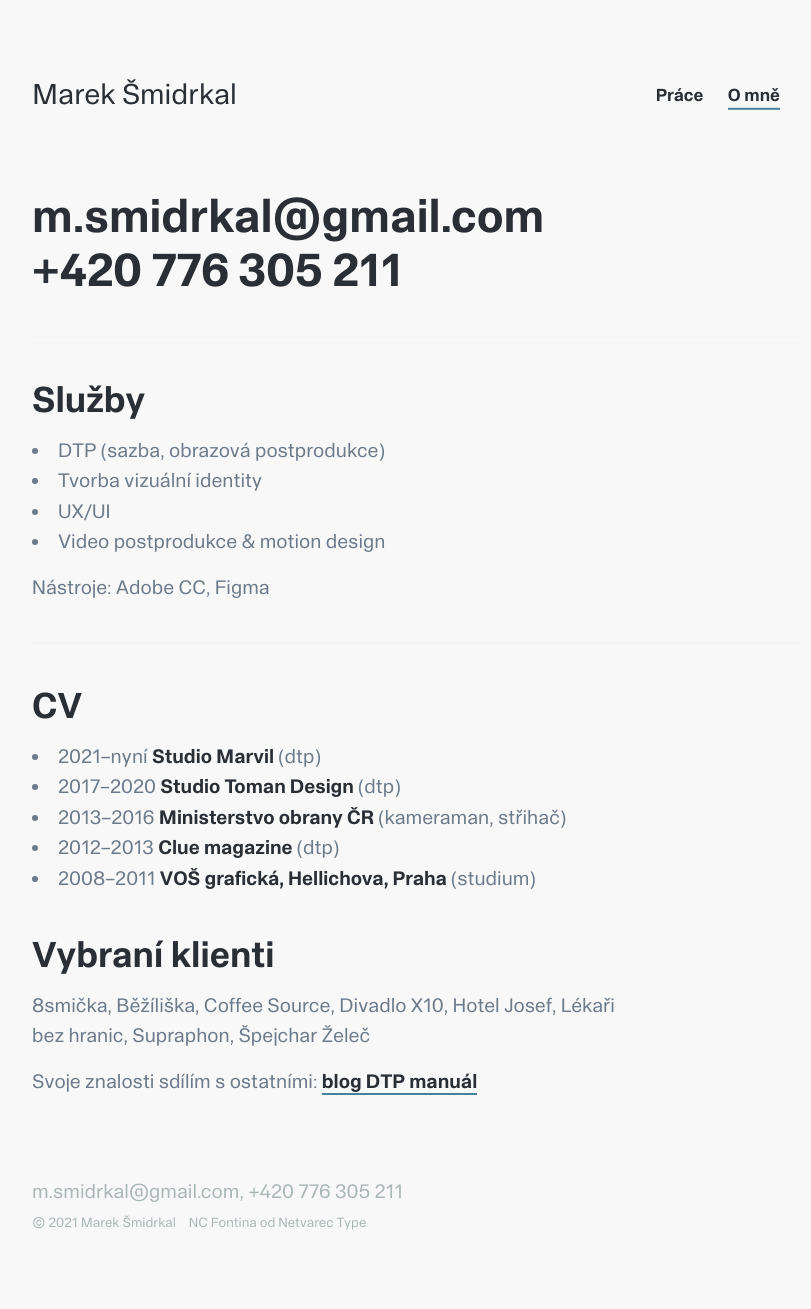
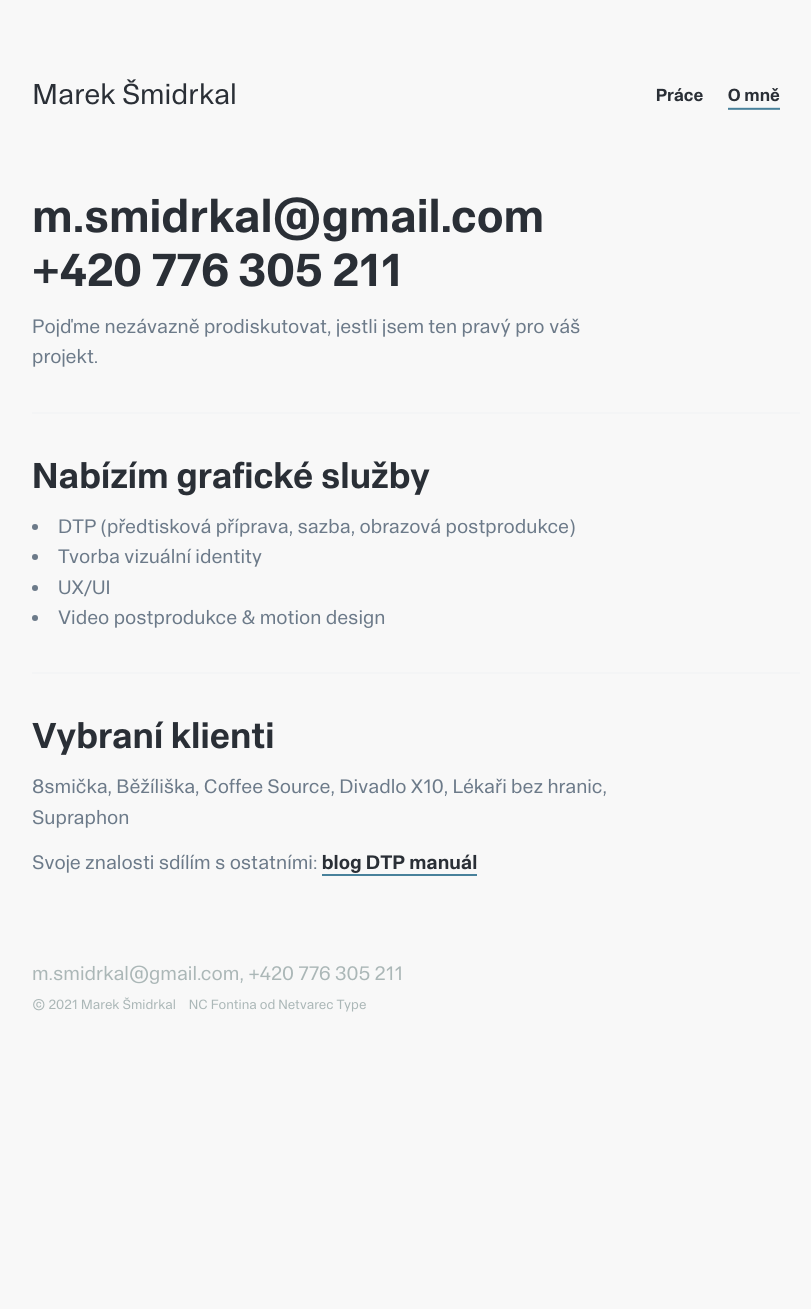
Before and after one commit to shm1ck/Duet, a Jekyll site: the page built from _pages/kontakt.md, in a window 1280 px wide. Shown: the whole page, without its empty margins (224-1035 px from the left). Built offline with Jekyll 4.4.1, drawn with Linux system fonts in a browser that asks for light colours; nearby versions of some CDN libraries; after the commit the page ends 1091 px from its top, so only the background shows below that.

Commit message:
major-content-update

```diff
--- a/404.html
+++ b/404.html
@@ -9,7 +9,7 @@ featured_image: /images/social.jpg
 
 	<h1>404 Stránka nenalezena</h1>
 	<p class="hero__text editable">Stránka, kterou jste zadali neexistuje.</p>
-	<p class="hero__text editable">Možná jste zadali špatnou adresu nebo jsem stránku přesunul či smazal.</p>
-	<p><a href="/" class="button button--large">Pojďme na začátek</a></p>
+	<p class="hero__text editable">Nevadí, pojďme se vrátit nazpět tam, kde všechno začalo.</p>
+	<p><a href="/" class="button button--large">Na hlavní stranu!</a></p>
 
 </section>
--- a/_pages/kontakt.md
+++ b/_pages/kontakt.md
@@ -1,33 +1,32 @@
 ---
 title: Kontakt
-subtitle: Pojďme prodiskutovat i váš projekt, ať malý či velký.
+subtitle: Pojďme se podívat na váš projekt, ať malý či velký.
 description: Marek Šmidrkal, grafik. Pojďme vytvořit něco skvělého!
 featured_image: /images/kontakt/01.jpg
 layout: pagenointro
 ---
 
 # m.smidrkal@gmail.com <br />+420 776 305 211
+Pojďme nezávazně prodiskutovat, jestli jsem ten pravý pro váš projekt.
 
 ---
 
-## Služby
-+ DTP (sazba, obrazová postprodukce)
+## Nabízím grafické služby
++ DTP (předtisková příprava, sazba, obrazová postprodukce)
 + Tvorba vizuální identity
 + UX/UI
 + Video postprodukce & motion design
 
-Nástroje: Adobe CC, Figma
-
 ---
-
+<!--
 ## CV
 + 2021&ndash;nyní [Studio Marvil](https://marvil.cz/) (dtp)
 + 2017&ndash;2020 [Studio Toman Design](http://www.toman-design.com) (dtp)
 + 2013&ndash;2016 [Ministerstvo obrany ČR](http://www.army.cz) (kameraman, střihač)
 + 2012&ndash;2013 [Clue magazine](http://shm1ck.github.io/clue-magazine) (dtp)
 + 2008&ndash;2011 [VOŠ grafická, Hellichova, Praha](https://www.hellichovka.cz/) (studium)
-
+-->
 ## Vybraní klienti
-8smička, Běžíliška, Coffee&nbsp;Source, Divadlo X10, Hotel&nbsp;Josef, Lékaři bez&nbsp;hranic, Supraphon, Špejchar Želeč
+8smička, Běžíliška, Coffee&nbsp;Source, Divadlo X10, Lékaři bez&nbsp;hranic, Supraphon
 
 Svoje znalosti sdílím s ostatními: [blog DTP manuál](http://blog.mareksmidrkal.cz)
```
Also changed, not shown: _projects/2018-11-22-lbh.md (+1 -1 lines), _projects/2020-09-28-divadlo-radar.md (+2 -2 lines), _projects/2020-11-24-pracoval-jsem-mnoho.md (+3 -3 lines), index.html (+1 -12 lines), _drafts/babraci.md (renamed from _projects/2017-10-01-babraci.md), _drafts/skluzackova.md (renamed from _projects/2020-11-22-skluzackova.md).
